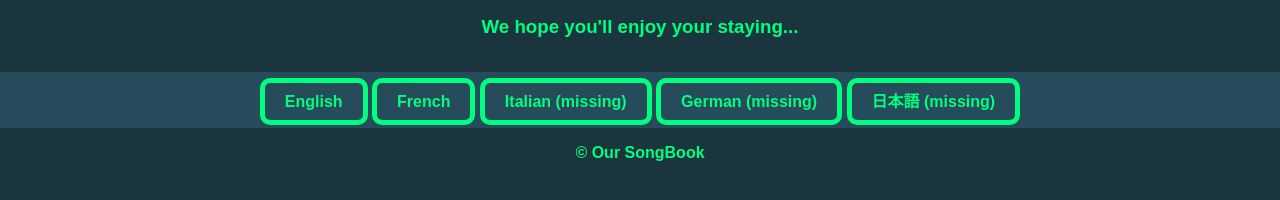
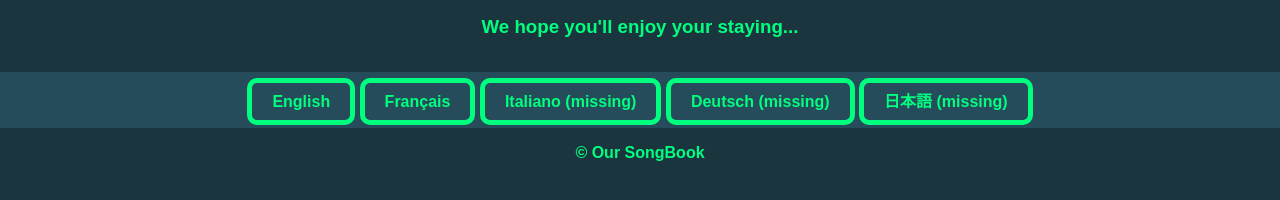
Before and after one commit to b-vitali/SongBook, a plain HTML site: page index.html in a window 1280 px wide. Shown: the part 56-256 px from the top of the page. Drawn offline with Linux system fonts and the light colour scheme; no server answers.

Commit message:
removed first space from songs and changed buttons

```diff
--- a/index.html
+++ b/index.html
@@ -23,9 +23,9 @@
     <nav>
         <ul>
             <li><a href="English_songbook.html">English</a></li>
-            <li><a href="French_songbook.html">French</a></li>
-            <li><a href="Italian_songbook.html">Italian (missing)</a></li>
-            <li><a href="German_songbook.html">German (missing)</a></li>
+            <li><a href="French_songbook.html">Français</a></li>
+            <li><a href="Italian_songbook.html">Italiano (missing)</a></li>
+            <li><a href="German_songbook.html">Deutsch (missing)</a></li>
             <li><a href="Japanese_songbook.html">日本語 (missing)</a></li>
             <!-- Add more language buttons as needed -->
         </ul>
```
Also changed, not shown: songs/English/Bert Jansch/Anjie.html (+0 -1 lines), songs/English/Bert Jansch/Soho.html (+0 -4 lines), songs/English/Bert Jansch/I Have No Time.html (indentation only), songs/English/Bert Jansch/Needle Of Death.html (indentation only), songs/English/The Beatles/A Hard Day's Night.html (indentation only), songs/English/The Beatles/Across The Universe.html (indentation only), songs/English/The Beatles/Here Comes The Sun.html (indentation only), songs/French/Georges Brassens/Je me suis fait tout petit.html (indentation only), songs/French/Georges Brassens/La Mauvaise Réputation.html (indentation only), songs/French/Misc/Laissez-moi danser.html (indentation only), songs/French/Stromae/Ave Cesaria.html (indentation only), songs/French/Stromae/Santé.html (indentation only).
